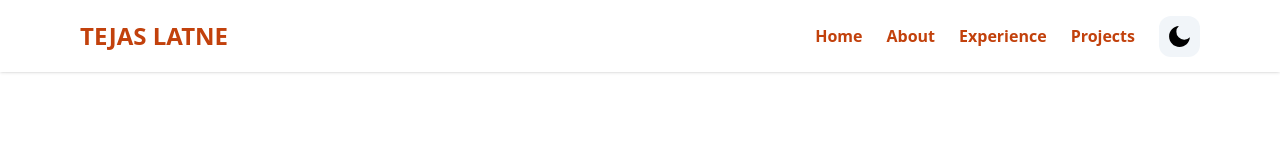
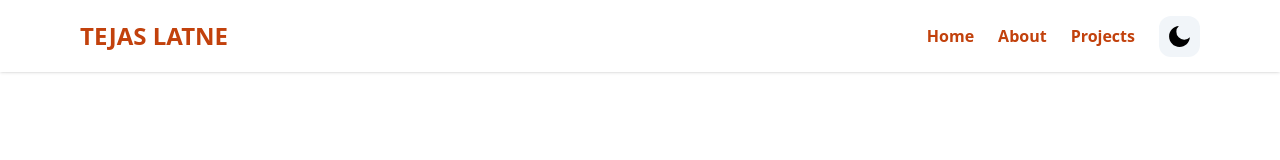
Before and after one commit to tglatne/tejas.github.io, a Next.js app: page / in a window 1280 px wide. Shown: the top 160 px of the page. Built offline with nearby package versions, Linux system fonts and the light colour scheme.

Commit message:
excluding exp section

```diff
--- a/app/page.tsx
+++ b/app/page.tsx
@@ -1,14 +1,12 @@
 import AboutSection from '@/components/AboutSection';
 import HeroSection from '@/components/HeroSection';
 import ProjectsSection from '@/components/ProjectsSection';
-import ExperienceSection from '@/components/ExperienceSection';
 export default function Home() {
   return (
     <main className='mx-auto max-w-3xl px-4 sm:px-6 md:max-w-5xl'>
       <HeroSection />
       <AboutSection />
       <ProjectsSection />
-      <ExperienceSection />
     </main>
   );
 }
--- a/components/Navbar.tsx
+++ b/components/Navbar.tsx
@@ -20,10 +20,6 @@ const NAV_ITEMS: Array<NavItem> = [
   {
     label: 'About',
     page: 'about',
-  },
-  {
-    label: 'Experience',
-    page: 'exp',
   },
   {
     label: 'Projects',
```
